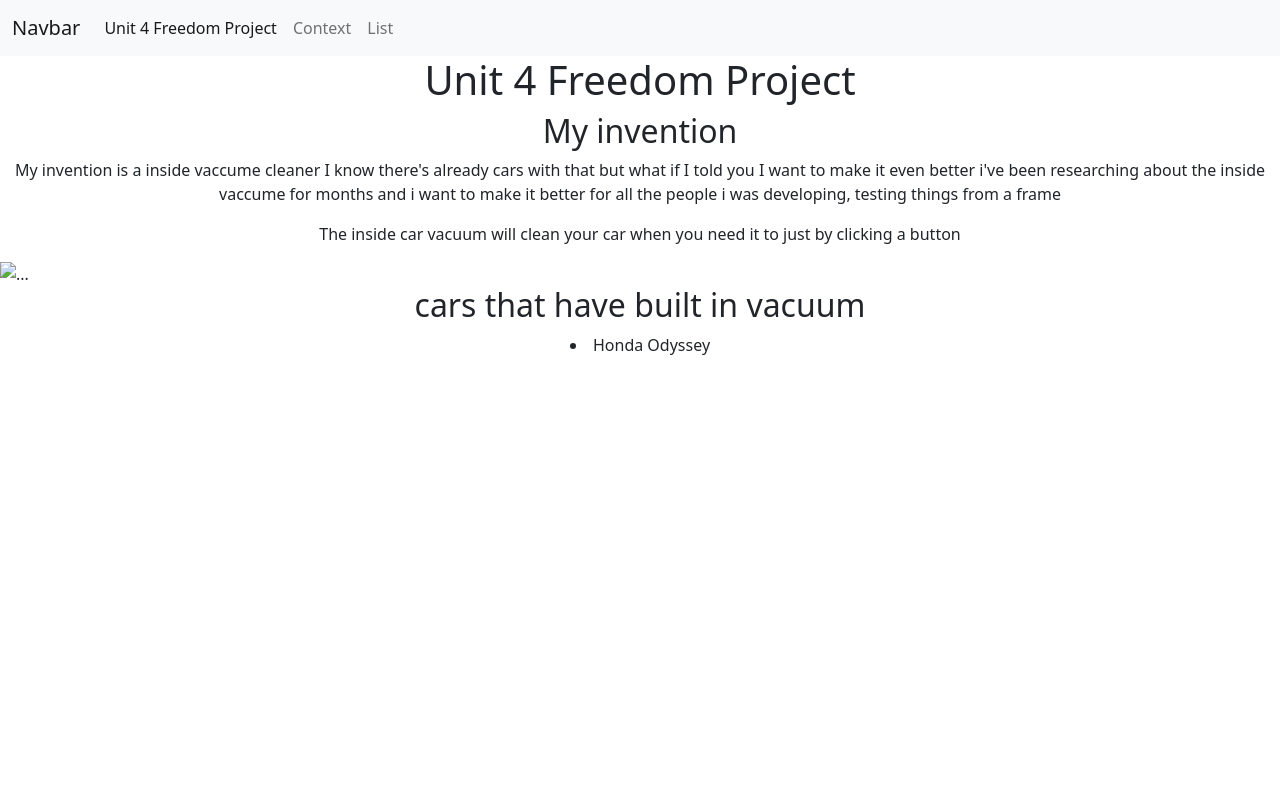
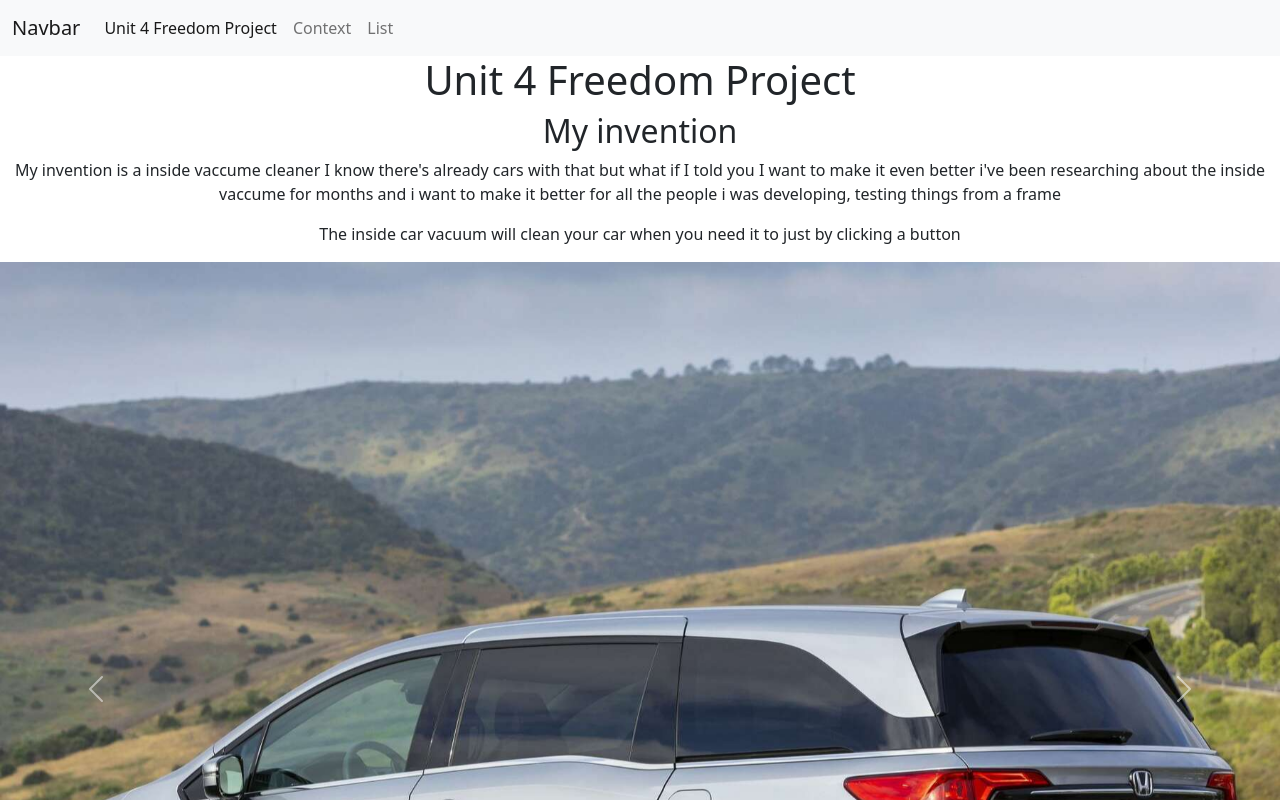
Before and after one commit to christopherv2264/sep10-freedom-project, a plain HTML site: page index.html in a window 1280 px wide. Both pictures are taken after a click on the link "Unit 4 Freedom Project". Shown: the top 800 px of the page. Drawn offline with nearby package versions, Linux system fonts and the light colour scheme.

Commit message:
add more pics

```diff
--- a/index.html
+++ b/index.html
@@ -42,17 +42,17 @@
          <p>The inside car vacuum will clean your car when you need it to just by clicking a button  </p>
         </center>
 
-        <div class="300-px-wide">
+        <div class="50-px-wide">
          <div id="carouselExampleControls" class="carousel slide" data-bs-ride="carousel">
   <div class="carousel-inner">
     <div class="carousel-item active">
       <img src="car.jpg" class="d-block w-100" alt="...">
     </div>
     <div class="carousel-item">
-      <img src="..." class="d-block w-100" alt="...">
+      <img src="honda.jpg" class="d-block w-100" alt="...">
     </div>
     <div class="carousel-item">
-      <img src="..." class="d-block w-100" alt="...">
+      <img src="honda2.jpg" class="d-block w-100" alt="...">
     </div>
   </div>
   <button class="carousel-control-prev" type="button" data-bs-target="#carouselExampleControls" data-bs-slide="prev">
@@ -66,8 +66,8 @@
 </div>
 </div>
 <center>
-<h2>cars that have built in vacuum</h2>
-<li>Honda Odyssey</li>
+<p>the sad thing is that the honda odyssey is the only car that has a inside vaccume cleaner </p>
+
 </center>
 
       </div>
```
Also changed, not shown: honda.jpg (added), honda2.jpg (added).
